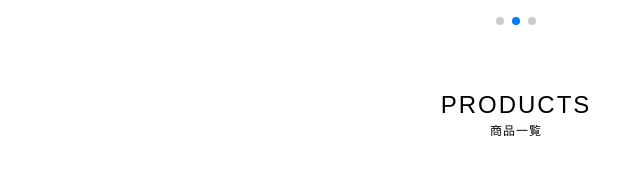
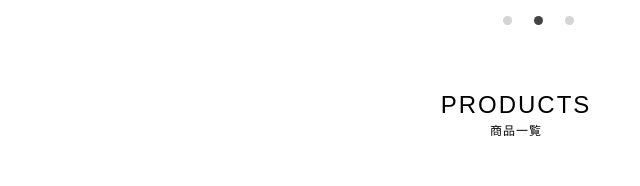
Before and after one commit to to7ma3na3/ightcoding, a plain HTML site: page index.html in a window 1280 px wide. Shown: the part 572-758 px from the top of the page, 124-764 px from the left. Drawn offline with nearby package versions, Linux system fonts and the light colour scheme.

Commit message:
Add files via upload

```diff
--- a/css/styles.css
+++ b/css/styles.css
@@ -238,12 +238,30 @@ header .overlay {
 
 
 .main-pic-1 .swiper-pagination {
-  width: 70px;
+  width: 100px;
   position: absolute;
   top: auto;
   left: calc(50% - 35px);
   color: #333;
 }
+
+.main-pic-1 .swiper-pagination-black .swiper-pagination-bullet {
+  /* 全体のスタイル */
+  margin-left: 18px;
+	width: 9px; /* 幅 */
+	height: 9px; /* 高さ */
+	background: #aaa; /* 色 */
+	opacity: 0.5; /* 半透明（デフォルトでは0.2） */
+}
+/* 現在のスライドのスタイル */
+.main-pic-1 .swiper-pagination-black .swiper-pagination-bullet-active {
+	width: 9px; /* 幅 */
+	height: 9px; /* 高さ */
+	background: #444; /* 色 */
+	opacity: 1; /* 不透明 */
+}
+
+
 
 .main-pic-2 {
   display: none;
--- a/index.html
+++ b/index.html
@@ -142,7 +142,7 @@
           <img class="long2" src="images/slider03.jpg" alt="店頭イメージ">
         </div>
       </div>
-      <div class="swiper-pagination"></div>
+      <div class="swiper-pagination swiper-pagination-black"></div>
     </div>
   </section>
 
```
